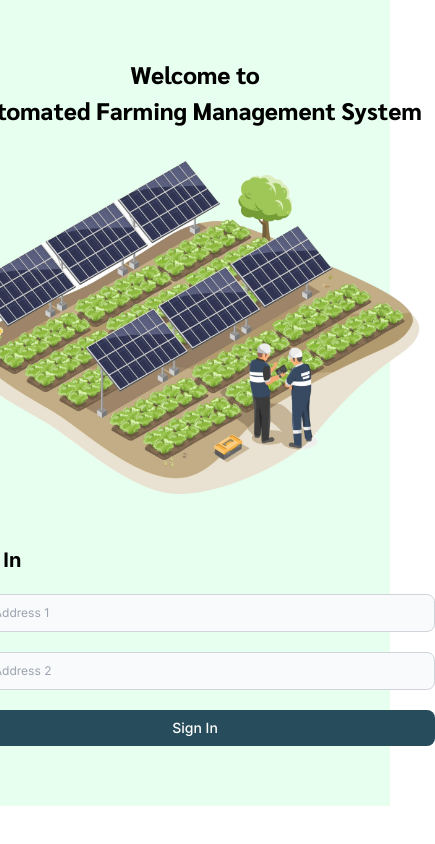
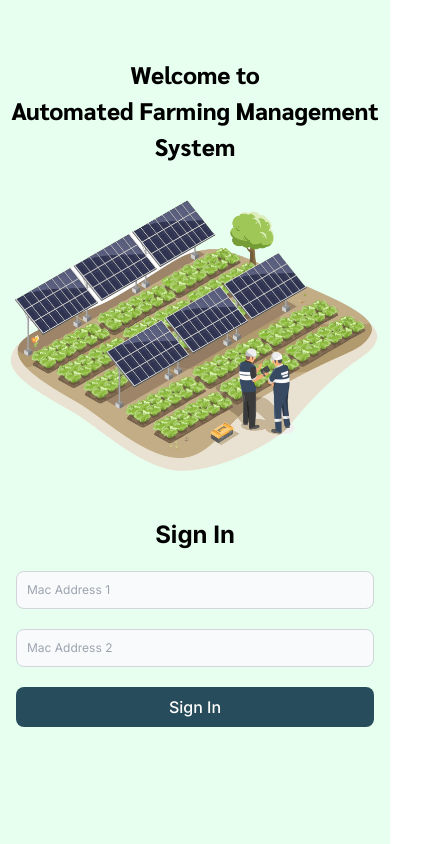
Before and after one commit to mtr06/afms, a Next.js app: page / in a window 390 px wide. Shown: the whole page, 435 px wide, since content can reach past the window. Built offline with nearby package versions, Linux system fonts and the light colour scheme.

Commit message:
feat: responsive login page

```diff
--- a/src/app/layout.jsx
+++ b/src/app/layout.jsx
@@ -16,7 +16,7 @@ export default function RootLayout({ children }) {
   return (
     <html lang="en">
       <AOSInit />
-      <body className={inter.className}>{children}</body>
+      <body className={`${inter.className}`}>{children}</body>
     </html>
   );
 }
--- a/src/app/page.jsx
+++ b/src/app/page.jsx
@@ -40,11 +40,11 @@ export default function Login() {
         <p>Loading...</p>
       ) : (
         <>
-          <div className=" flex md:flex-row flex-col pt-14 bg-[#E6FFEE] md:min-h-svh md:space-x-28 md:justify-center items-center md:items-start md:gap-8 ">
+          <div className="flex md:flex-row pt-14 flex-col bg-[#E6FFEE] min-h-svh md:space-x-28 md:justify-center md:items-start">
             <div
-              className={`${sarabun.className} flex flex-col md:text-[35px] text-[25px] w-[30rem] md:items-start items-center`}
+              className={`${sarabun.className} md:text-[35px] text-[25px] md:w-[30rem] md:items-start`}
             >
-              <div className="mb-2 md:w-full w-full md:text-wrap text-[24px] md:text-[32px] md:text-start text-center">
+              <div className="mb-2 md:text-wrap text-[24px] md:text-[32px] md:text-start text-center">
                 <h1>Welcome to</h1>
                 <h1>Automated Farming Management System</h1>
               </div>
@@ -52,12 +52,14 @@ export default function Login() {
               <img
                 src="/farminglogin.png"
                 alt="Gambar Smart Farming"
-                className="md:w-[30rem] w-full"
+                className="md:w-[30rem] w-full mt-4"
               />
             </div>
 
-            <form className="flex-row md:w-[22rem] w-[30rem] md:mt-20 mt-8 mb-10">
-              <div className="font-bold text-xl mb-5">Sign In</div>
+            <form className="flex-row md:w-[22rem] md:w-[30rem] md:mt-20 mt-8 mb-10 px-4 md:px-0">
+              <div className="font-bold text-2xl md:text-4xl mb-5 text-center md:text-start">
+                Sign In
+              </div>
               <div className="mb-5">
                 <input
                   type="text"
@@ -84,7 +86,7 @@ export default function Login() {
                 <button
                   type="submit"
                   onClick={(e) => handleLogin(e)}
-                  className="text-white bg-[#274C5B] hover:bg-white hover:text-black hover:border-[#274C5B] hover:border-2 focus:ring-4 focus:outline-none focus:ring-blue-300 font-medium rounded-lg text-sm w-full sm:w-auto px-6 py-2 text-center dark:bg-blue-600 dark:hover:bg-blue-700 dark:focus:ring-blue-800"
+                  className="text-white bg-[#274C5B] hover:bg-white hover:text-black hover:border-[#274C5B] hover:border-2 focus:ring-4 focus:outline-none focus:ring-blue-300 font-medium rounded-lg text-md w-full md:w-full sm:w-auto px-6 py-2 text-center dark:bg-blue-600 dark:hover:bg-blue-700 dark:focus:ring-blue-800"
                 >
                   Sign In
                 </button>
--- a/src/app/weather-prediction/page.jsx
+++ b/src/app/weather-prediction/page.jsx
@@ -483,7 +483,7 @@ export default function WeatherPrediction() {
                     className=""
                   />
                 </div>
-                <div className="absolute inset-0 flex flex-col p-6 justify-start text-white text-sm gap-4">
+                <div className="relative md:absolute inset-0 flex flex-col p-6 justify-start text-white text-sm gap-4">
                   <div className="text-center my-2">
                     <p className="font-bold text-lg">Weather Dashboard</p>
                   </div>
--- a/src/components/CardImage.jsx
+++ b/src/components/CardImage.jsx
@@ -25,22 +25,19 @@ export default function CardImage({ containerName, imageName, handleDelete }) {
 
   return (
     <div class="w-[11.4rem] h-[20.5rem] md:w-[19rem] md:h-[28rem] bg-[#E5E5E5] border border-gray-200 rounded-xl shadow dark:bg-gray-800 dark:border-gray-700">
-      <a href="#">
       <img
         class="rounded-t-lg w-[11.4rem] md:w-[19rem] h-[10.2rem] md:h-[16rem]"
         src={`https://afmsprototech.blob.core.windows.net/${containerName}/${imageName}`}
         alt="Pest"
       />
-      </a>
+
       <div class="p-5">
-        <a href="#">
         <h5 class="mb-2 text-sm md:text-xl font-bold tracking-tight text-[#274C5B] dark:text-white">
           Date : {formatDate(imageName)}
         </h5>
         <h5 class="mb-2 md:mb-3 text-sm md:text-xl font-bold tracking-tight text-[#274C5B] dark:text-white">
           Time : {formatTime(imageName)}
         </h5>
-        </a>
         <p
           className={`${
             robotoMono.className
@@ -52,7 +49,7 @@ export default function CardImage({ containerName, imageName, handleDelete }) {
         </p>
         <div className="flex space-x-2 md:space-x-4 justify-center">
           <a
-            href="href={`https://tpkiot.blob.core.windows.net/${containerName}/${image}`}"
+            href={`https://afmsprototech.blob.core.windows.net/${containerName}/${imageName}`}
             class="inline-flex shadow items-center px-4 md:px-7 py-2 text-sm font-medium text-center text-white bg-[#274C5B] rounded-lg hover:bg-black"
           >
             Save
--- a/src/components/Footer.jsx
+++ b/src/components/Footer.jsx
@@ -148,7 +148,7 @@ export default function Footer() {
               </li>
             </ul>
           </div>
-          <div className="border-l-2 md:border-l-0 px-4 md:px-8">
+          <div className="border-l-2 px-4 md:px-8">
             <h2 className="mb-3 text-md md:mb-6 md:text-xl font-bold text-[#274C5B] dark:text-white">
               Utility Pages
             </h2>
```
Also changed, not shown: 1 other file (tests, documents, lock files or other folders). Lines whose indentation alone changed are shown as unchanged.
